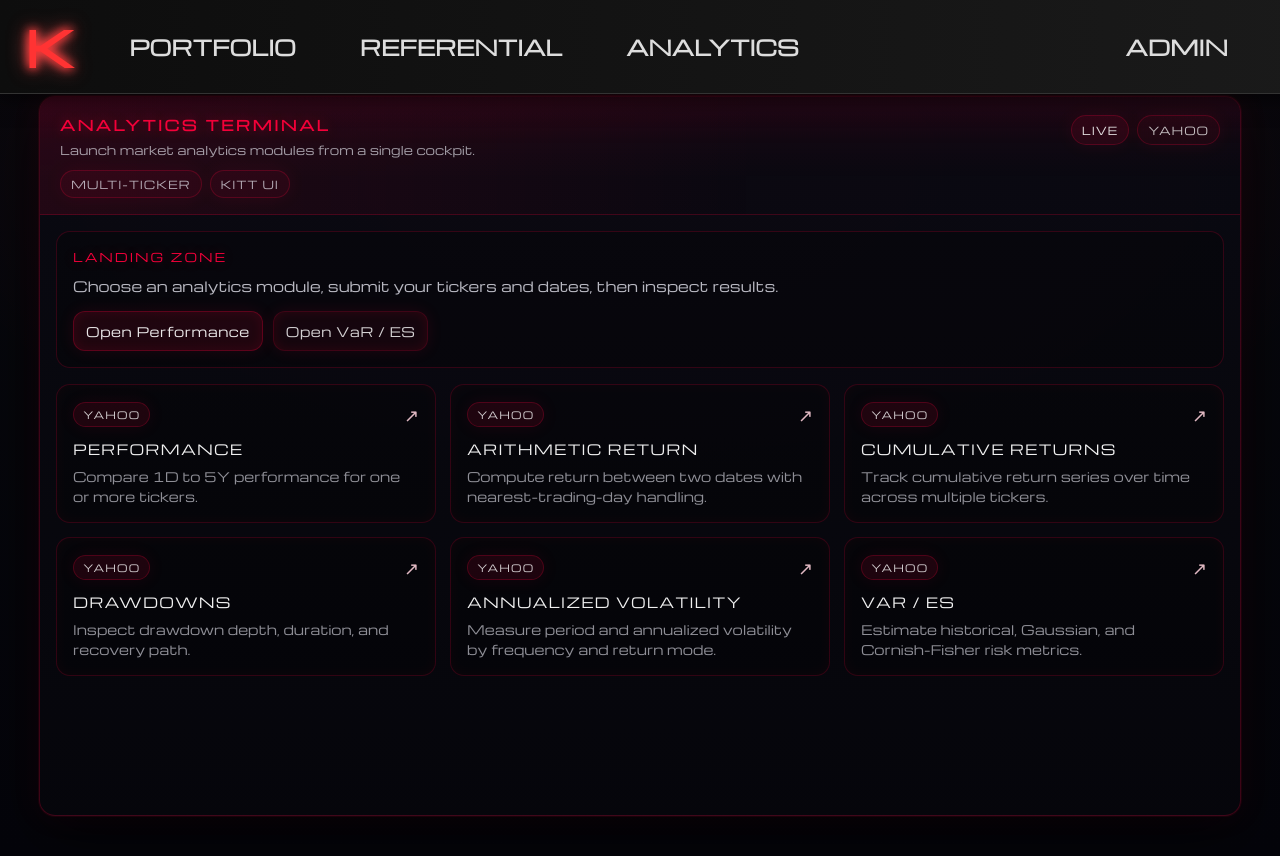
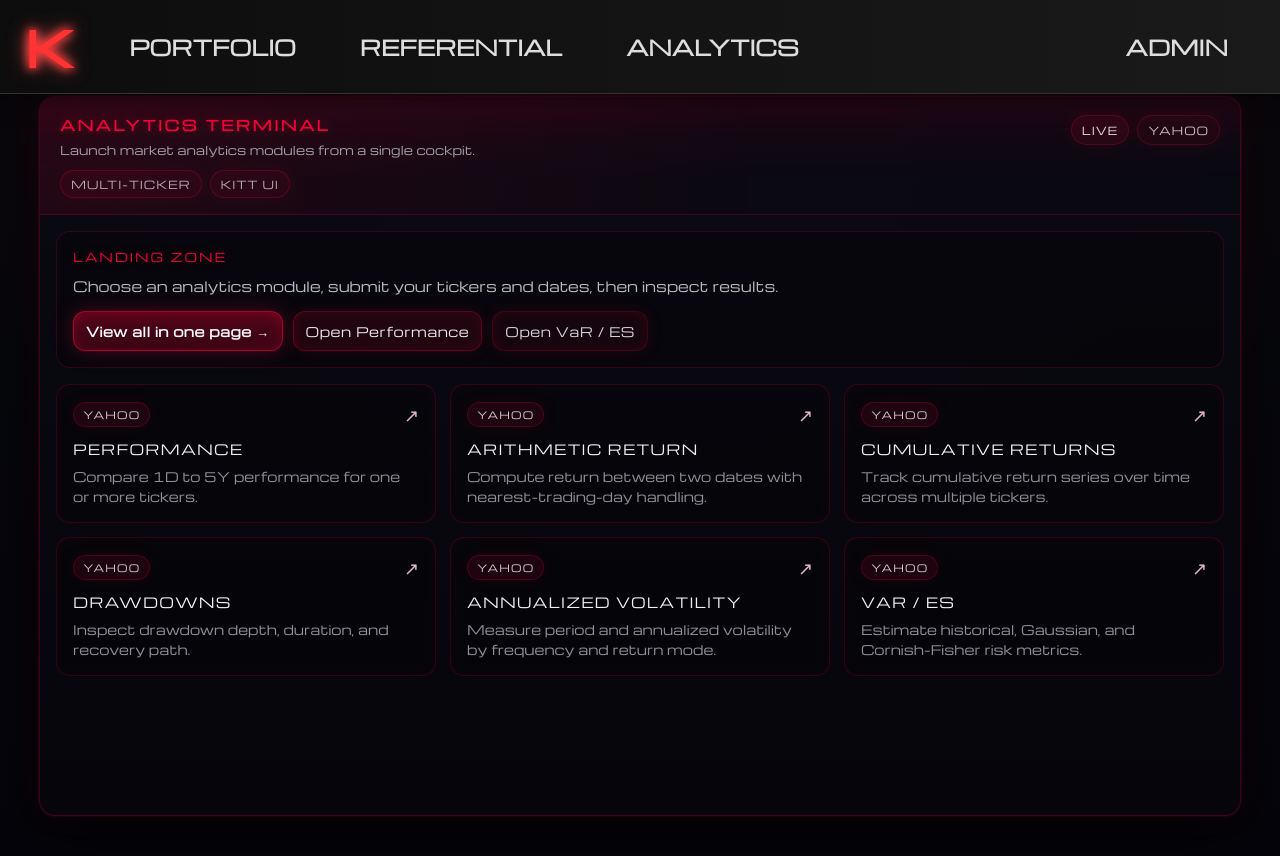
Before and after one commit to Vincent-Bulut/kitt, a SvelteKit app in the folder frontend/: page /analytics in a window 1280 px wide. Built offline with nearby package versions, Linux system fonts and the light colour scheme.

Commit message:
feat: add "View all in one page" button to analytics with new primary button styling

```diff
--- a/frontend/src/routes/analytics/+page.svelte
+++ b/frontend/src/routes/analytics/+page.svelte
@@ -78,6 +78,7 @@
                 </p>
 
                 <div class="heroActions">
+                    <a class="btn primary" href="/analytics/all">View all in one page →</a>
                     <a class="btn" href="/analytics/perf">Open Performance</a>
                     <a class="btn ghost" href="/analytics/var-es">Open VaR / ES</a>
                 </div>
@@ -283,6 +284,23 @@
         color: rgba(255, 255, 255, 0.82);
     }
 
+    .btn.primary {
+        background: linear-gradient(180deg, rgba(255, 0, 60, 0.32), rgba(255, 0, 60, 0.18));
+        border-color: rgba(255, 0, 60, 0.55);
+        color: rgba(255, 255, 255, 0.98);
+        box-shadow:
+                inset 0 0 14px rgba(255, 0, 60, 0.22),
+                0 0 22px rgba(255, 0, 60, 0.26);
+        font-weight: 600;
+    }
+
+    .btn.primary:hover {
+        border-color: rgba(255, 0, 60, 0.75);
+        box-shadow:
+                inset 0 0 18px rgba(255, 0, 60, 0.30),
+                0 0 28px rgba(255, 0, 60, 0.36);
+    }
+
     .grid {
         display: grid;
         grid-template-columns: repeat(3, minmax(0, 1fr));
```
